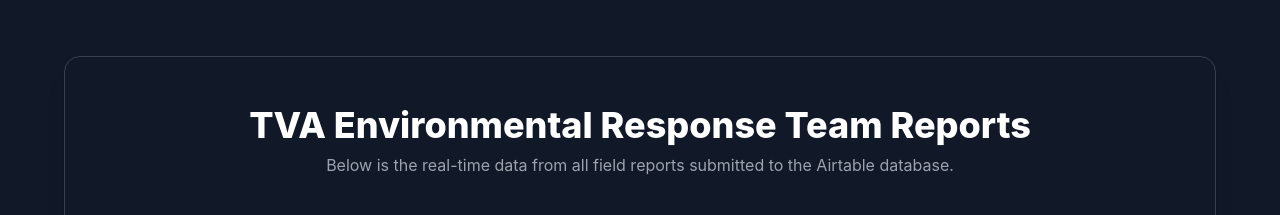
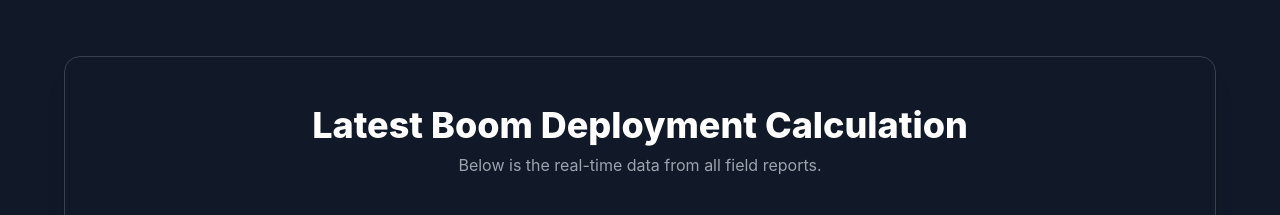
Before and after one commit to rrmajiros/digital-garden, a plain HTML site: page index.html in a window 1280 px wide. Shown: the top 215 px of the page. Drawn offline with nearby package versions, Linux system fonts and the light colour scheme.

Commit message:
Update index.html

```diff
--- a/index.html
+++ b/index.html
@@ -17,8 +17,8 @@
 
     <div class="max-w-6xl w-full mx-auto my-10 p-8 md:p-12 rounded-2xl shadow-xl border border-gray-700">
         <div class="text-center mb-10">
-            <h1 class="text-3xl sm:text-4xl font-extrabold text-white mb-2">TVA Environmental Response Team Reports</h1>
-            <p class="text-gray-400 max-w-2xl mx-auto">Below is the real-time data from all field reports submitted to the Airtable database.</p>
+            <h1 class="text-3xl sm:text-4xl font-extrabold text-white mb-2">Latest Boom Deployment Calculation</h1>
+            <p class="text-gray-400 max-w-2xl mx-auto">Below is the real-time data from all field reports.</p>
         </div>
 
         <div class="w-full">
```
